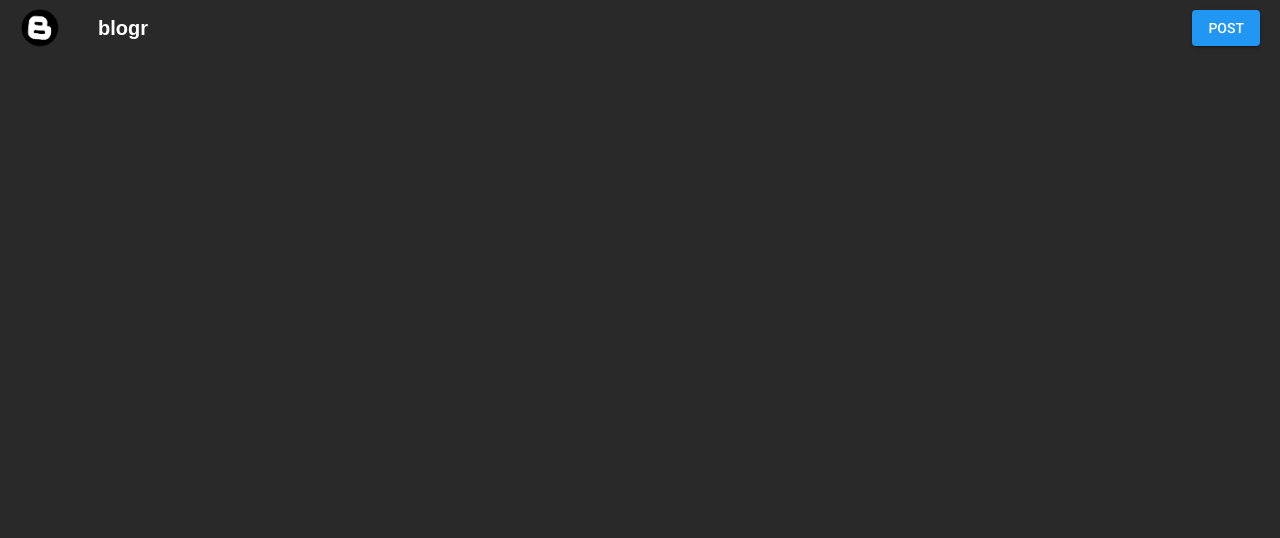
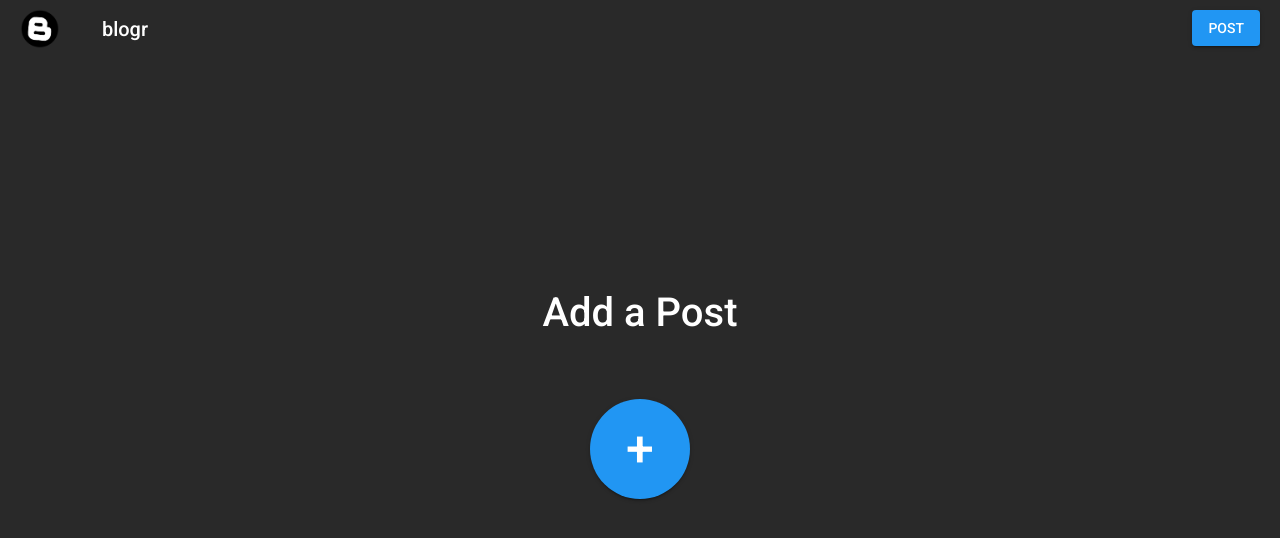
Before and after one commit to hakeem-jc/blog-ta, a React (Create React App) app: page / in a window 1280 px wide. Shown: the top 538 px of the page. Built offline with nearby package versions, Linux system fonts and the light colour scheme.

Commit message:
Create empty post container

```diff
--- a/src/app/App.tsx
+++ b/src/app/App.tsx
@@ -1,12 +1,14 @@
 import React from 'react';
 import './App.css';
 import Header from '../components/Header/Header';
+import EmptyPost from '../components/EmptyPost/EmptyPost';
 
 function App() {
   return (
-    <div className="App">
+    <main>
       <Header/>
-    </div>
+      <EmptyPost/>
+    </main>
   );
 }
 
--- a/src/components/Button/Button.css
+++ b/src/components/Button/Button.css
@@ -4,20 +4,20 @@
   box-sizing: border-box;
   border: none;
   border-radius: 4px;
-  padding: 0 16px;
-  min-width: 64px;
-  height: 36px;
+  padding: 0 1.6rem;
+  min-width: 6.4rem;
+  height: 3.6rem;
   vertical-align: middle;
   text-align: center;
   text-overflow: ellipsis;
   text-transform: uppercase;
-  color: rgb(var(--pure-material-onprimary-rgb, 255, 255, 255));
-  background-color: rgb(var(--pure-material-primary-rgb, 33, 150, 243));
+  color: white;
+  background-color: rgb( 33, 150, 243);
   box-shadow: 0 3px 1px -2px rgba(0, 0, 0, 0.2), 0 2px 2px 0 rgba(0, 0, 0, 0.14), 0 1px 5px 0 rgba(0, 0, 0, 0.12);
-  font-family: var(--pure-material-font, "Roboto", "Segoe UI", BlinkMacSystemFont, system-ui, -apple-system);
-  font-size: 14px;
+  font-family: "Roboto", sans-serif;
+  font-size: 1.4rem;
   font-weight: 500;
-  line-height: 36px;
+  line-height: 3.6rem;
   overflow: hidden;
   outline: none;
   cursor: pointer;
@@ -28,7 +28,6 @@
   border: none;
 }
 
-/* Overlay */
 .button::before {
   content: "";
   position: absolute;
@@ -36,7 +35,7 @@
   bottom: 0;
   left: 0;
   right: 0;
-  background-color: rgb(var(--pure-material-onprimary-rgb, 255, 255, 255));
+  background-color: rgb( 255, 255, 255);
   opacity: 0;
   transition: opacity 0.2s;
 }
@@ -51,13 +50,12 @@
   padding: 50%;
   width: 32px; /* Safari */
   height: 32px; /* Safari */
-  background-color: rgb(var(--pure-material-onprimary-rgb, 255, 255, 255));
+  background-color: white;
   opacity: 0;
   transform: translate(-50%, -50%) scale(1);
   transition: opacity 1s, transform 0.5s;
 }
 
-/* Hover, Focus */
 .button:hover,
 .button:focus {
   box-shadow: 0 2px 4px -1px rgba(0, 0, 0, 0.2), 0 4px 5px 0 rgba(0, 0, 0, 0.14), 0 1px 10px 0 rgba(0, 0, 0, 0.12);
@@ -75,7 +73,6 @@
   opacity: 0.3;
 }
 
-/* Active */
 .button:active {
   box-shadow: 0 5px 5px -3px rgba(0, 0, 0, 0.2), 0 8px 10px 1px rgba(0, 0, 0, 0.14), 0 3px 14px 2px rgba(0, 0, 0, 0.12);
 }
@@ -86,18 +83,11 @@
   transition: transform 0s;
 }
 
-/* Disabled */
-.button:disabled {
-  color: rgba(var(--pure-material-onsurface-rgb, 0, 0, 0), 0.38);
-  background-color: rgba(var(--pure-material-onsurface-rgb, 0, 0, 0), 0.12);
-  box-shadow: none;
-  cursor: initial;
+.button--circle {
+  display:block;
+  height: 10rem;
+  width: 10rem;
+  min-width: 3.6rem;
+  border-radius: 50%;
+  font-size: 5rem;
 }
-
-.button:disabled::before {
-  opacity: 0;
-}
-
-.button:disabled::after {
-  opacity: 0;
-}
--- a/src/components/Button/Button.tsx
+++ b/src/components/Button/Button.tsx
@@ -3,11 +3,15 @@ import './Button.css';
 
 interface ButtonProps extends React.ButtonHTMLAttributes<HTMLButtonElement>{
     text: string;
+    shape: string;
     onClick?: () => void;
 }
 
 const Button:FC<ButtonProps> = (props) => {
-    return <button className="button" type={props.type} onClick={props.onClick}>{props.text}</button>;
+    return (<button
+                className={props.shape !=="circle" ? "button":"button button--circle"}
+                type={props.type} onClick={props.onClick}>{props.text}</button>
+    );
 }
 
 export default Button;
--- /dev/null
+++ b/src/components/EmptyPost/EmptyPost.css
@@ -0,0 +1,18 @@
+.empty-post {
+    display: flex;
+    justify-content: center;
+    align-items: center;
+    min-height: 80vh;
+}
+
+.empty-post__content {
+    display: flex;
+    flex-direction: column;
+    justify-content: center;
+    align-items: center;
+    gap: 3rem;
+}
+
+.empty-post__title {
+    font-size: 4rem;
+}
--- /dev/null
+++ b/src/components/EmptyPost/EmptyPost.tsx
@@ -0,0 +1,20 @@
+import { FC } from "react";
+import './EmptyPost.css';
+import Button from "../Button/Button";
+
+const EmptyPost:FC = () => {
+    return (
+        <section className="empty-post">
+            <div className="empty-post__content">
+                <h1 className="empty-post__title">Add a Post</h1>
+                <Button
+                    text={"+"}
+                    type={"button"}
+                    shape="circle"
+                />
+            </div>
+        </section>
+    );
+}
+
+export default EmptyPost;
--- a/src/components/Header/Header.css
+++ b/src/components/Header/Header.css
@@ -20,7 +20,6 @@
 
 .header__title {
     font-size: 2rem;
-    color: white;
 }
 
 .header__nav {
--- a/src/components/Header/Header.tsx
+++ b/src/components/Header/Header.tsx
@@ -16,6 +16,7 @@ const Header:FC= () => {
                 <Button
                     text={"Post"}
                     type={"button"}
+                    shape="square"
                 />
             </nav>
 
--- a/src/index.css
+++ b/src/index.css
@@ -8,9 +8,17 @@ html {
 body {
   -webkit-font-smoothing: antialiased;
   -moz-osx-font-smoothing: grayscale;
-  font-family: 'Public Sans', sans-serif;
+  font-family: 'Roboto', sans-serif;
   box-sizing: border-box;
   margin: 0;
   padding: 0;
   background-color: #292929;
 }
+
+h1, h2, p {
+  color: white;
+}
+
+h1, h2 {
+  font-weight: 500;
+}
```
